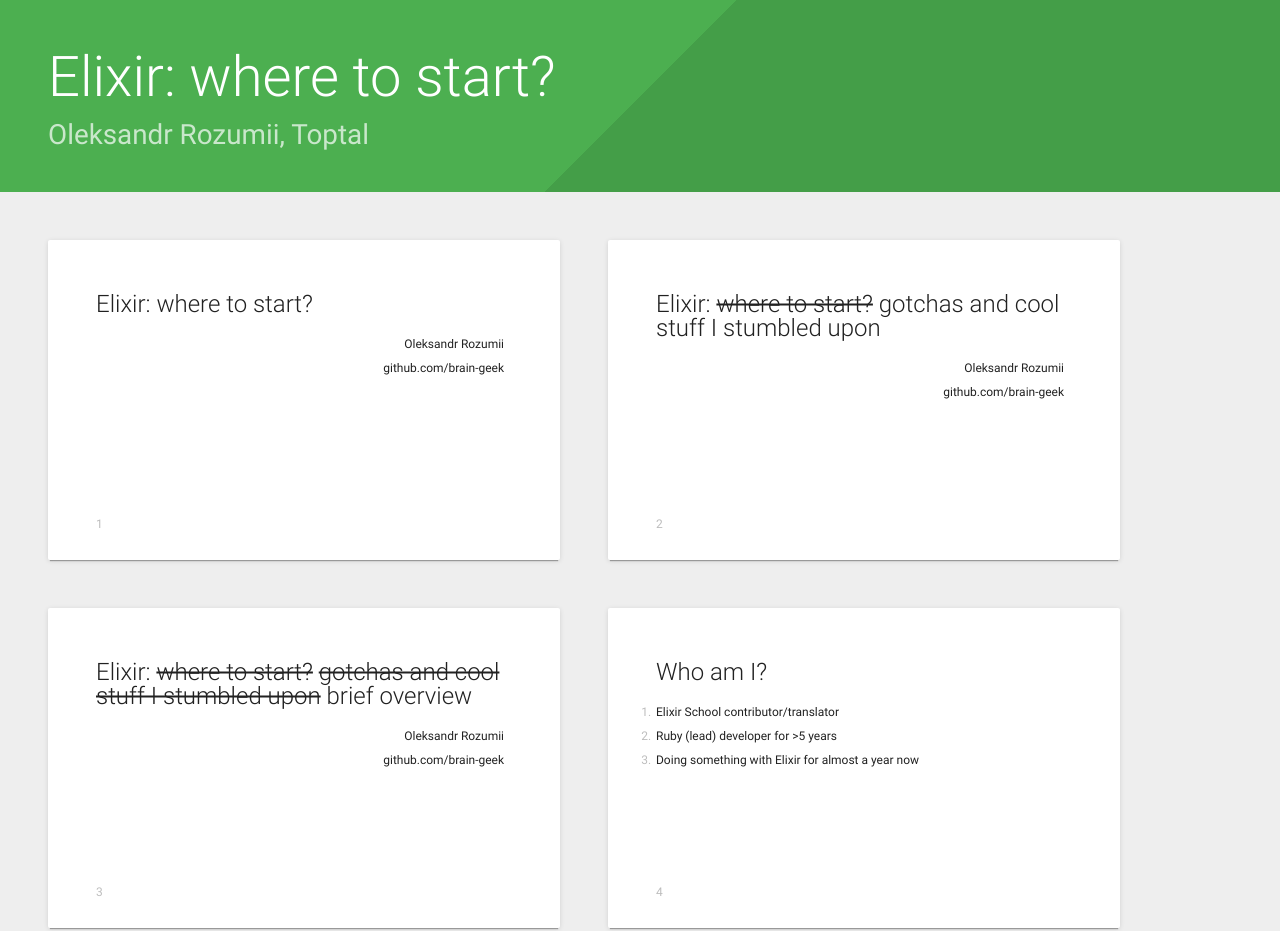
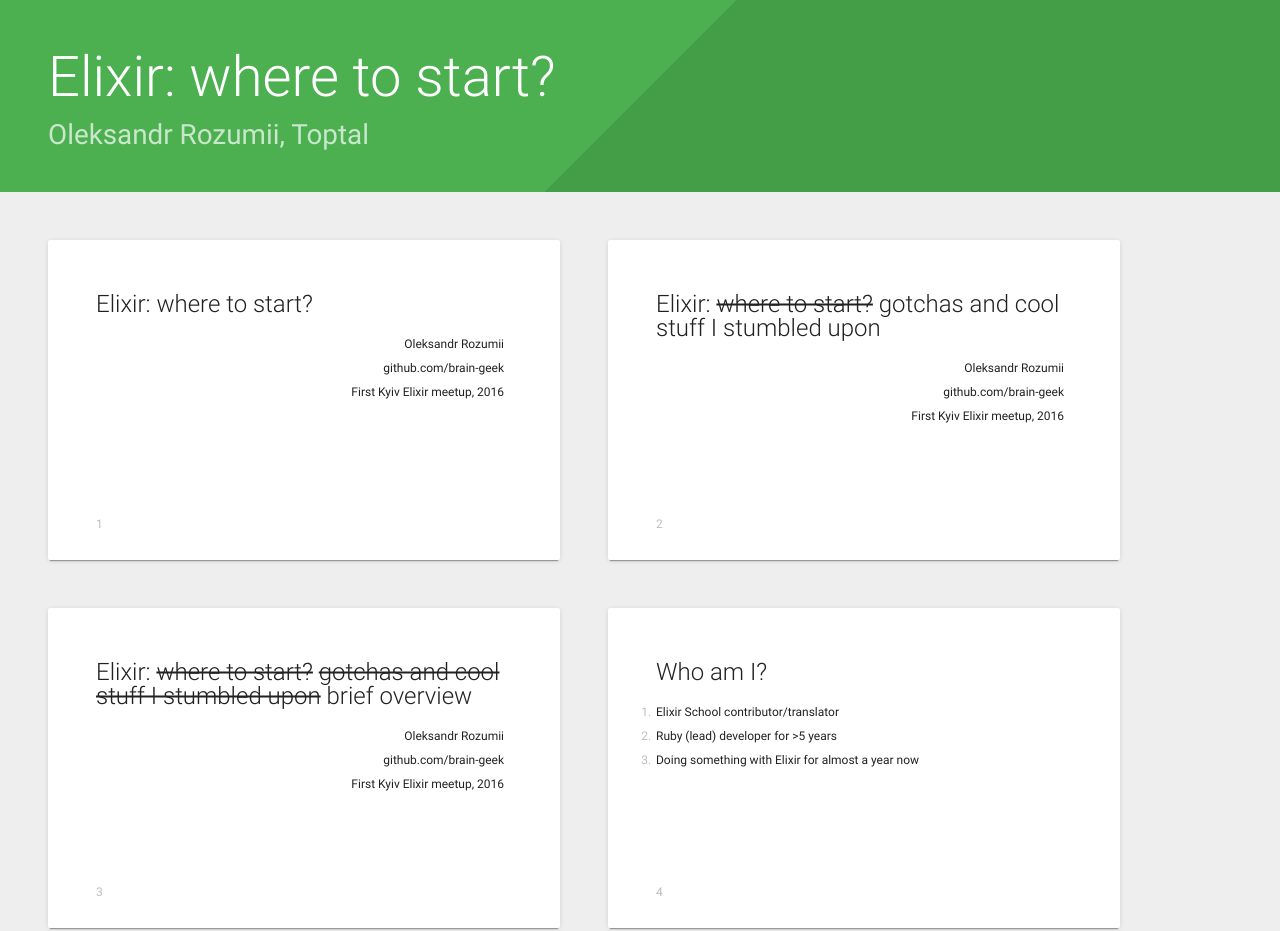
Before and after one commit to brain-geek/elixir-start-presentation, a plain HTML site: page index.html in a window 1280 px wide. Shown: the top 931 px of the page. Drawn offline with Linux system fonts and the light colour scheme.

Commit message:
Change label

```diff
--- a/index.html
+++ b/index.html
@@ -17,7 +17,8 @@
 		<h2>Elixir: where to start?</h2>
     <div style="text-align : right;">
       Oleksandr Rozumii<br>
-      github.com/brain-geek
+      github.com/brain-geek<br>
+      First Kyiv Elixir meetup, 2016
     </div>
 
 	</section>
@@ -26,7 +27,8 @@
     <h2>Elixir: <s>where to start?</s> gotchas and cool stuff I stumbled upon</h2>
     <div style="text-align : right;">
       Oleksandr Rozumii<br>
-      github.com/brain-geek
+      github.com/brain-geek<br>
+      First Kyiv Elixir meetup, 2016
     </div>
 
   </section>
@@ -35,7 +37,8 @@
     <h2>Elixir: <s>where to start?</s> <s>gotchas and cool stuff I stumbled upon</s> brief overview</h2>
     <div style="text-align : right;">
       Oleksandr Rozumii<br>
-      github.com/brain-geek
+      github.com/brain-geek<br>
+      First Kyiv Elixir meetup, 2016
     </div>
 
   </section>
```
